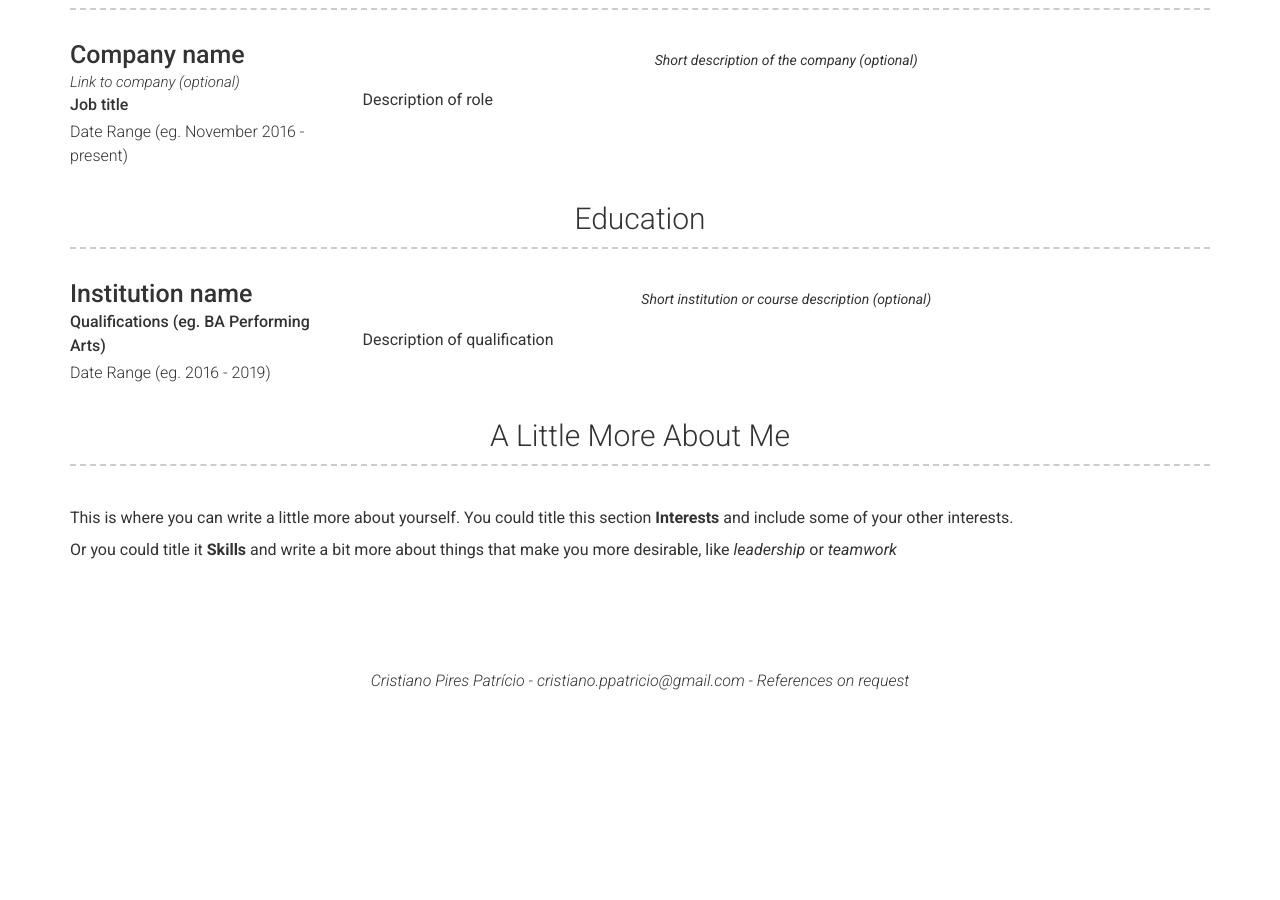
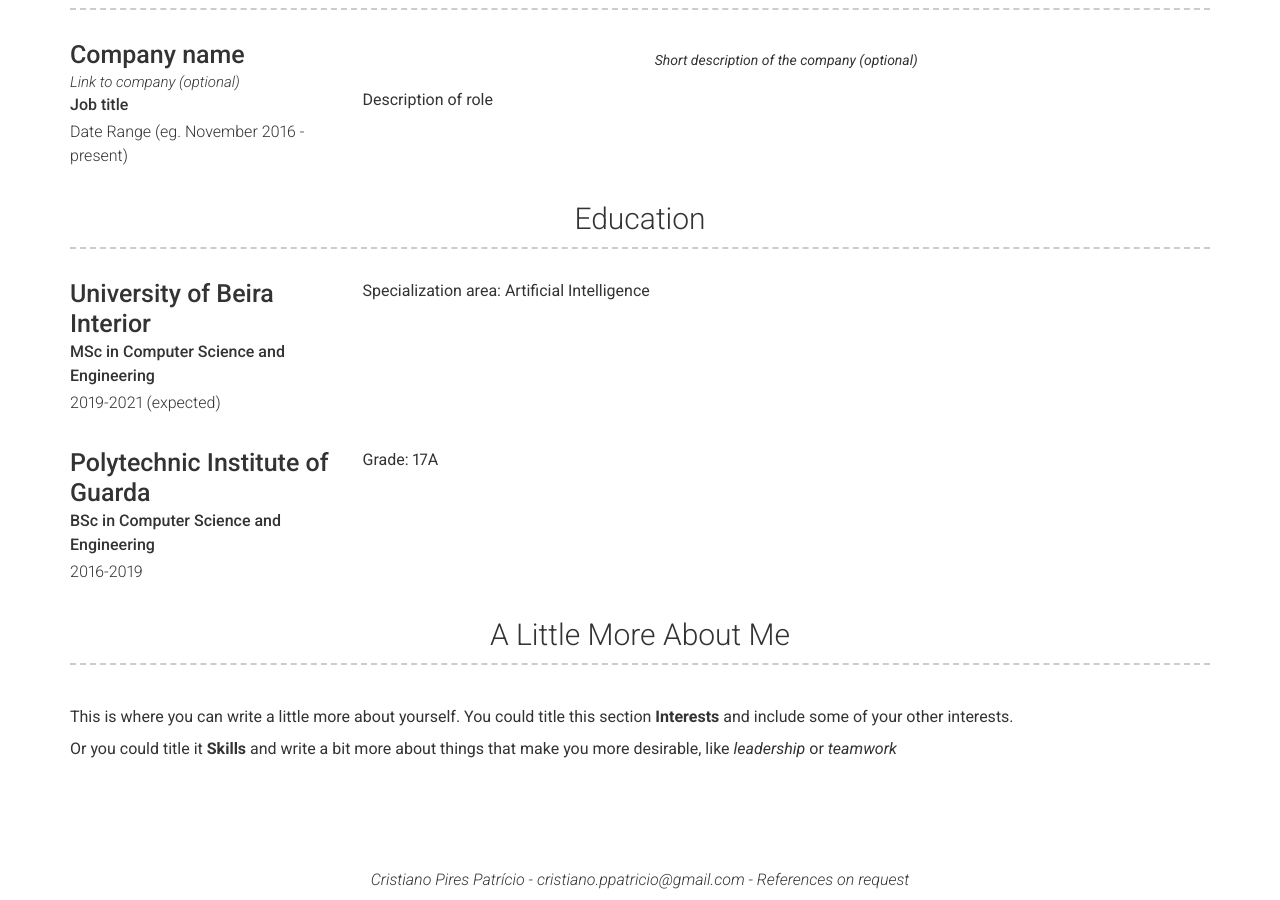
Before and after one commit to CristianoPatricio/cristianopatricio.github.io, a Jekyll site: the page built from index.md, in a window 1280 px wide and 900 px high, scrolled down 859 px. Built offline with Jekyll 4.4.1, drawn with Linux system fonts in a browser that asks for light colours; nearby versions of some CDN libraries; before the commit the page ends 1560 px from its top, so only the background shows below that; some of the changed text lies outside the part shown.

Commit message:
Add more things

```diff
--- a/_config.yml
+++ b/_config.yml
@@ -4,7 +4,7 @@ repository: Git repository where your resume will be hosted, only required if yo
 
 # Personal info
 name: Cristiano Pires Patrício
-title: Researcher | Computer Engineer
+title: Researcher | MSc Student in Computer Science and Engineering
 email: cristiano.ppatricio@gmail.com
 website: https://cristianopatricio.github.io/
 
--- a/_data/education.yml
+++ b/_data/education.yml
@@ -1,9 +1,14 @@
 # Education Template
 - layout: left
-  name: Institution name
-  dates: Date Range (eg. 2016 - 2019)
-  qualification: Qualifications (eg. BA Performing Arts)
-  quote: >
-    Short institution or course description (optional)
+  name: University of Beira Interior
+  dates: 2019-2021 (expected)
+  qualification: MSc in Computer Science and Engineering
   description: | # this will include new lines to allow paragraphs
-    Description of qualification
+    Specialization area: Artificial Intelligence
+
+- layout: left
+  name: Polytechnic Institute of Guarda
+  dates: 2016-2019
+  qualification: BSc in Computer Science and Engineering
+  description: | # this will include new lines to allow paragraphs
+    Grade: 17A
```
Also changed, not shown: images/profile2 (2).jpg (added), 1 other file.
